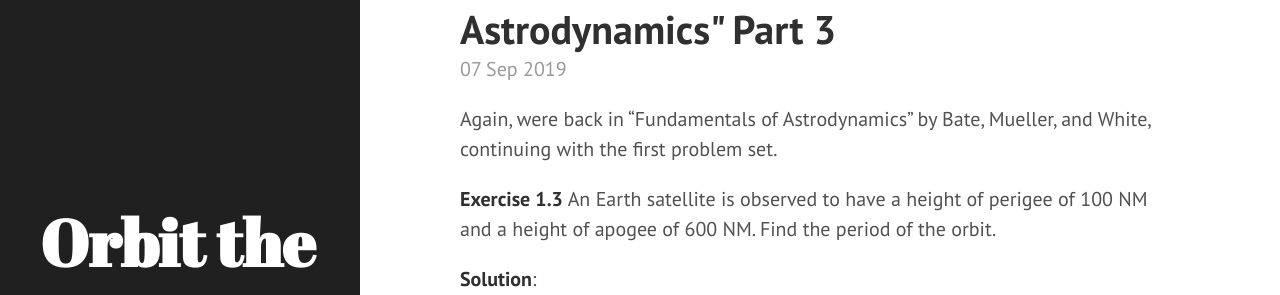
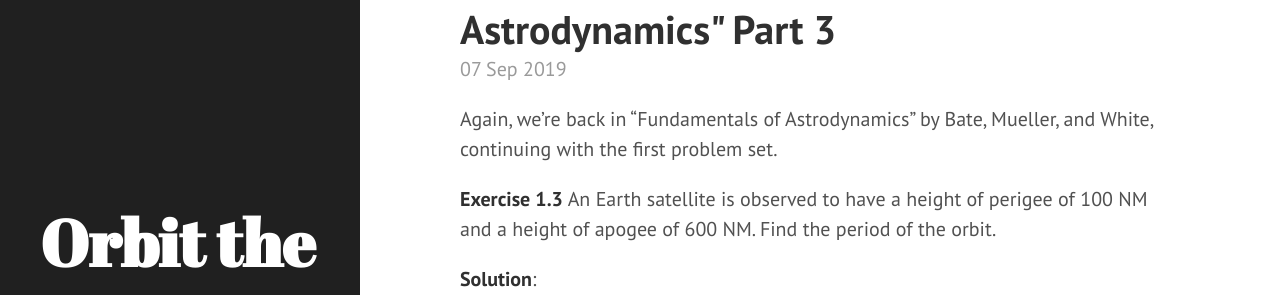
Before and after one commit to orbitthefix/orbitthefix.github.io, a Jekyll site: the page built from _posts/2019-09-07-exercises-from-fundamentals-of-astrodynamics-part-3.md, in a window 1280 px wide and 900 px high. Shown: the part 126-421 px from the top of the window. Built offline with Jekyll 4.4.1, drawn with Linux system fonts in a browser that asks for light colours; formulas are drawn with MathJax 3.

Commit message:
Corrected contraction

```diff
--- a/_posts/2019-09-07-exercises-from-fundamentals-of-astrodynamics-part-3.md
+++ b/_posts/2019-09-07-exercises-from-fundamentals-of-astrodynamics-part-3.md
@@ -5,7 +5,7 @@ categories: [Orbital Mechanics, Fundamentals of Astrodynamics]
 tags: [period, apogee, perigee, semi-major axis, ]
 ---
 
-Again, were back in “Fundamentals of Astrodynamics” by Bate, Mueller, and White,
+Again, we're back in “Fundamentals of Astrodynamics” by Bate, Mueller, and White,
 continuing with the first problem set.
 
 **Exercise 1.3** An Earth satellite is observed to have a height of perigee of
```
